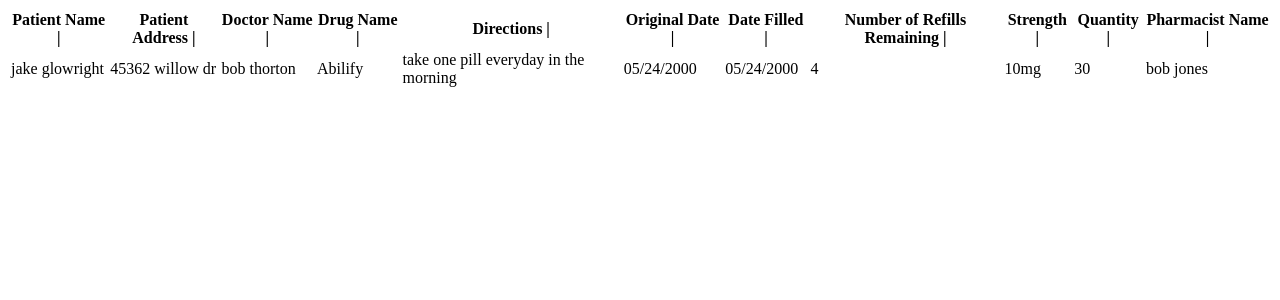
After one commit to jstry1991/InfoSysProj, a PHP site: page /prescriptionLabelandReceipt.php in a window 1280 px wide. The commit adds this page. Shown: the top 300 px of the page. Run offline with PHP 8.4, Linux system fonts and the light colour scheme; data comes from the database, SQL or seed files in the repository; both versions use the stored data as it was after the commit.

Commit message:
Rich : Merge #2
Added pharmacist table to mydb, added label and receipt

```diff
--- a/dailyMasterSchedule.php
+++ b/dailyMasterSchedule.php
@@ -15,13 +15,13 @@ echo
 if($result->num_rows>0){
 while($row = mysqli_fetch_assoc($result)){
 	if($row)
-		echo "<tr><td>".$row["name"]."</td><<td>".$row["time"]."</td><td>".$row["day"]."</td></tr>";
+		echo "<tr><td>".$row["name"]."</td><td>".$row["time"]."</td><td>".$row["day"]."</td></tr>";
 	}}
 else{
 	echo "no results bro";
 }
 echo
-"<table>";
+"</table>";
 
 include('dbclose.php');
 ?>
--- a/test2.php
+++ b/patientMonthlyStatement.php
@@ -16,13 +16,13 @@ echo
 	<th>Amount Paid |</th>
 	<th>Date Paid |</th>
 	<th>Date Issued |</th>
-	<th>Total Balance |</th>
+	<th>Total Balance </th>
 </tr>";
 if ($result->num_rows > 0) {
 while ($row = mysqli_fetch_assoc($result)){ //Creates a loop through results
 	if ($row)
-		echo "<tr><td>".$row["name"]."</td><td>".$row["address"]."</td><td>".$row["dateOfBirth"]."</td><td>".$row["phoneNumber"]."</td><td>".$row["amountOwed"]."</td><td>".$row["amountPaid"]."</td><td>".$row["dateIssued"]."</td><td>".$row["totalBalance"]."</td></tr>";
-}
+		echo "<tr><td>".$row["name"]."</td><td>".$row["address"]."</td><td>".$row["dateOfBirth"]."</td><td>".$row["phoneNumber"]."</td><td>".$row["amountOwed"]."</td><td>".$row["amountPaid"]."</td><td>".$row["datePaid"]."</td><td>".$row["dateIssued"]."</td><td>".$row["totalBalance"]."</td></tr>";
+	}
 }
 else {
 	echo "DIDN'T FIND ANYTHING";
--- /dev/null
+++ b/prescriptionLabelandReceipt.php
@@ -0,0 +1,41 @@
+<!DOCTYPE html>
+<html>
+<body>
+	<?php
+	include('dbconnect.php');
+$query ="SELECT med.drugName as med_name, med.dateFilled, med.directions, med.form, med.numberOfRefills, med.quantity, med.strength, med.originalDate, p.name as p_name, p.address, em.name as em_name, ph.name as ph_name FROM medication as med
+INNER JOIN patient as p ON med.patientID= p.patientID
+INNER JOIN employee as em ON med.employeeID= em.employeeID
+INNER JOIN pharmacist as ph on med.pharmacistID=ph.pharmacistID";
+$result = mysqli_query($conn,$query);
+echo
+"<table>
+<tr>
+	<th> Patient Name | </th>
+	<th> Patient Address | </th>
+	<th> Doctor Name | </th>
+	<th> Drug Name | </th>
+	<th> Directions | </th>
+	<th> Original Date | </th>
+	<th> Date Filled | </th>
+	<th> Number of Refills Remaining | </th>
+	<th> Strength | </th>
+	<th> Quantity | </th>
+	<th> Pharmacist Name | </th>
+</tr>";
+if ($result->num_rows > 0) {
+while ($row = mysqli_fetch_assoc($result)){ //Creates a loop through results
+	if ($row)
+		echo "<tr><td>".$row["p_name"]."</td><td>".$row["address"]."</td><td>".$row["em_name"]."</td><td>".$row["med_name"]."</td><td>".$row["directions"]."</td><td>".$row["originalDate"]."</td><td>".$row["dateFilled"]."</td><td>".$row["numberOfRefills"]."</td><td>".$row["strength"]."</td><td>".$row["quantity"]."</td><td>".$row["ph_name"]."</td></tr>";
+}
+}
+else {
+	echo "DIDN'T FIND ANYTHING";
+}
+echo
+"</table>";
+
+include('dbclose.php');
+?>
+</body>
+</html>
```
Also changed, not shown: mydb.sql (+30 -4 lines), physiciansStatement.php (added, +28 -0 lines).
